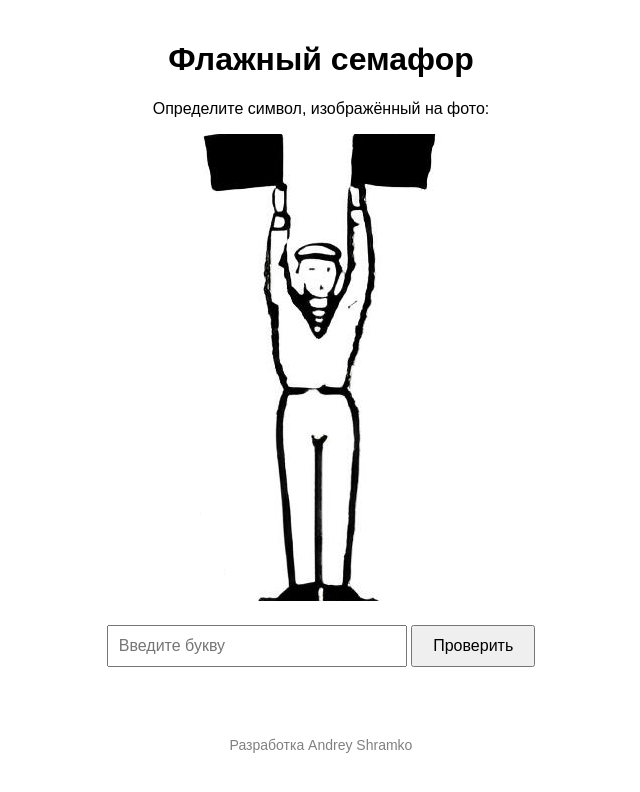
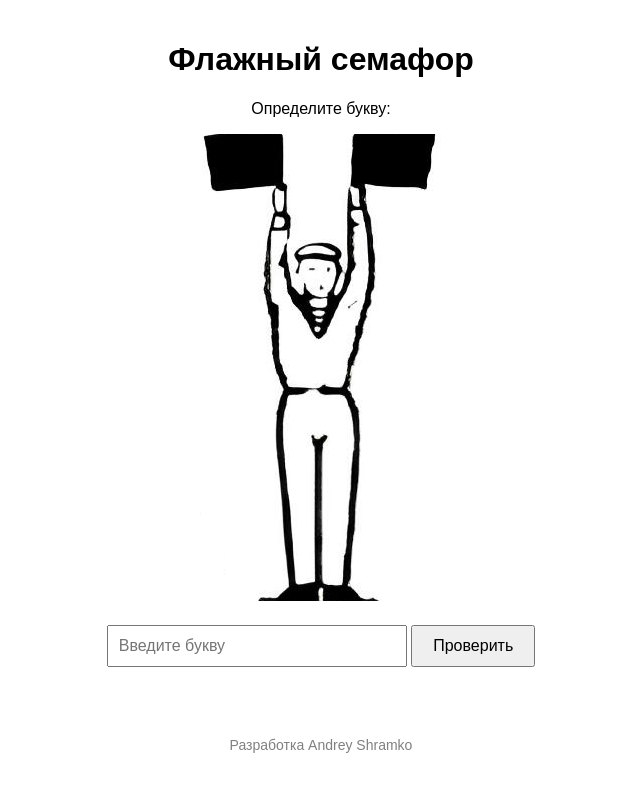
Before and after one commit to Rayvent/flags, a plain HTML site: page index.html in a window 1280 px wide. Shown: the whole page, without its empty margins (319-959 px from the left). Drawn offline with Linux system fonts and the light colour scheme.

Commit message:
Update index.html

```diff
--- a/index.html
+++ b/index.html
@@ -38,7 +38,7 @@
 </head>
 <body>
     <h1>Флажный семафор</h1>
-    <p>Определите символ, изображённый на фото:</p>
+    <p>Определите букву:</p>
     <img id="semaphoreImage" src="" alt="Символ флажного семафора">
     <div>
         <input type="text" id="userInput" placeholder="Введите букву">
```
